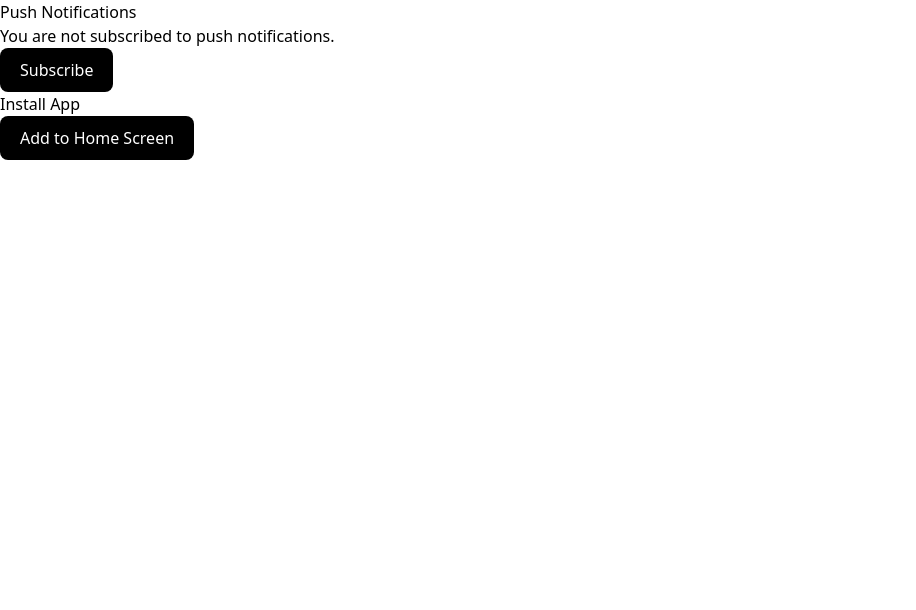
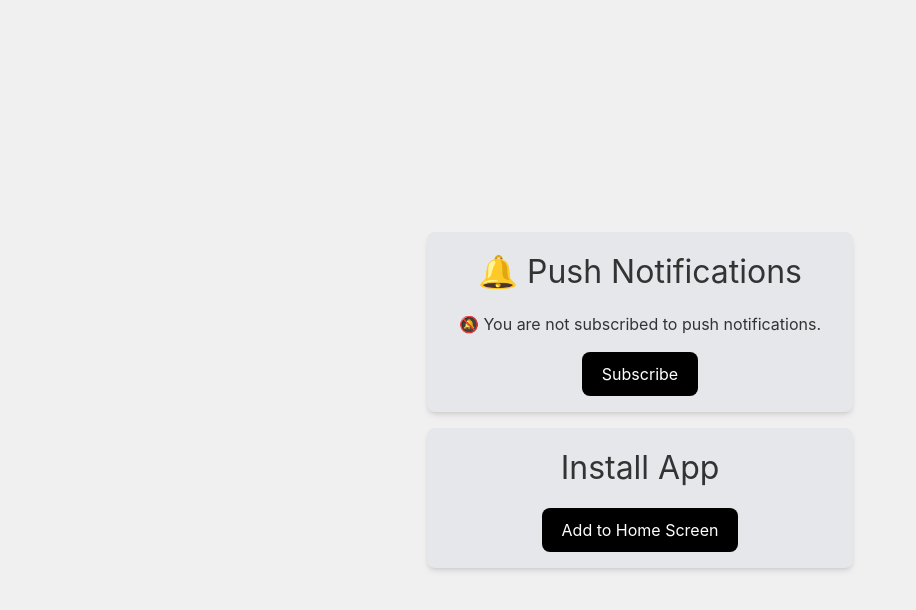
Before and after one commit to TRProjects98/pwa_test, a Next.js app: page / in a window 1280 px wide. Shown: the top 610 px of the page, without its empty margins (0-916 px from the left). Built offline with nearby package versions, Linux system fonts and the light colour scheme; no server answers; what web-push would draw is missing.

Commit message:
CSS Update

```diff
--- a/app/globals.css
+++ b/app/globals.css
@@ -1,8 +1,16 @@
 @import "tailwindcss";
 
 
+body {
+  font-family: 'Inter', sans-serif;
+  background-color: #f0f0f0;
+  color: #333;
+  margin: 0;
+  padding: 0;
+}
+
 h1{
-  font-size: 3rem;
+  font-size: 2rem;
 }
 
 button{
--- a/app/page.js
+++ b/app/page.js
@@ -69,13 +69,14 @@ function PushNotificationManager() {
   }
 
   return (
-    <div>
-      <h3>Push Notifications</h3>
+    <div className='bg-gray-200 p-4 rounded-lg shadow-md flex flex-col gap-4 justify-center items-center w-1/3'>
+      <h1> 🔔 Push Notifications</h1>
       {subscription ? (
         <>
           <p>You are subscribed to push notifications.</p>
           <button onClick={unsubscribeFromPush}>Unsubscribe</button>
           <input
+            className="border p-2 rounded w-full mb-2 bg-white "
             type="text"
             placeholder="Enter notification message"
             value={message}
@@ -85,7 +86,7 @@ function PushNotificationManager() {
         </>
       ) : (
         <>
-          <p>You are not subscribed to push notifications.</p>
+          <p> 🔕 You are not subscribed to push notifications.</p>
           <button onClick={subscribeToPush}>Subscribe</button>
         </>
       )}
@@ -110,8 +111,8 @@ function InstallPrompt() {
   }
 
   return (
-    <div>
-      <h3>Install App</h3>
+    <div className='bg-gray-200 p-4 rounded-lg shadow-md flex flex-col gap-4 justify-center items-center w-1/3'>
+      <h1>Install App</h1>
       <button>Add to Home Screen</button>
       {isIOS && (
         <p>
@@ -133,7 +134,7 @@ function InstallPrompt() {
 
 export default function Page() {
   return (
-    <div>
+    <div className='flex flex-col gap-4 h-screen justify-center items-center'>
       <PushNotificationManager />
       <InstallPrompt />
     </div>
```
